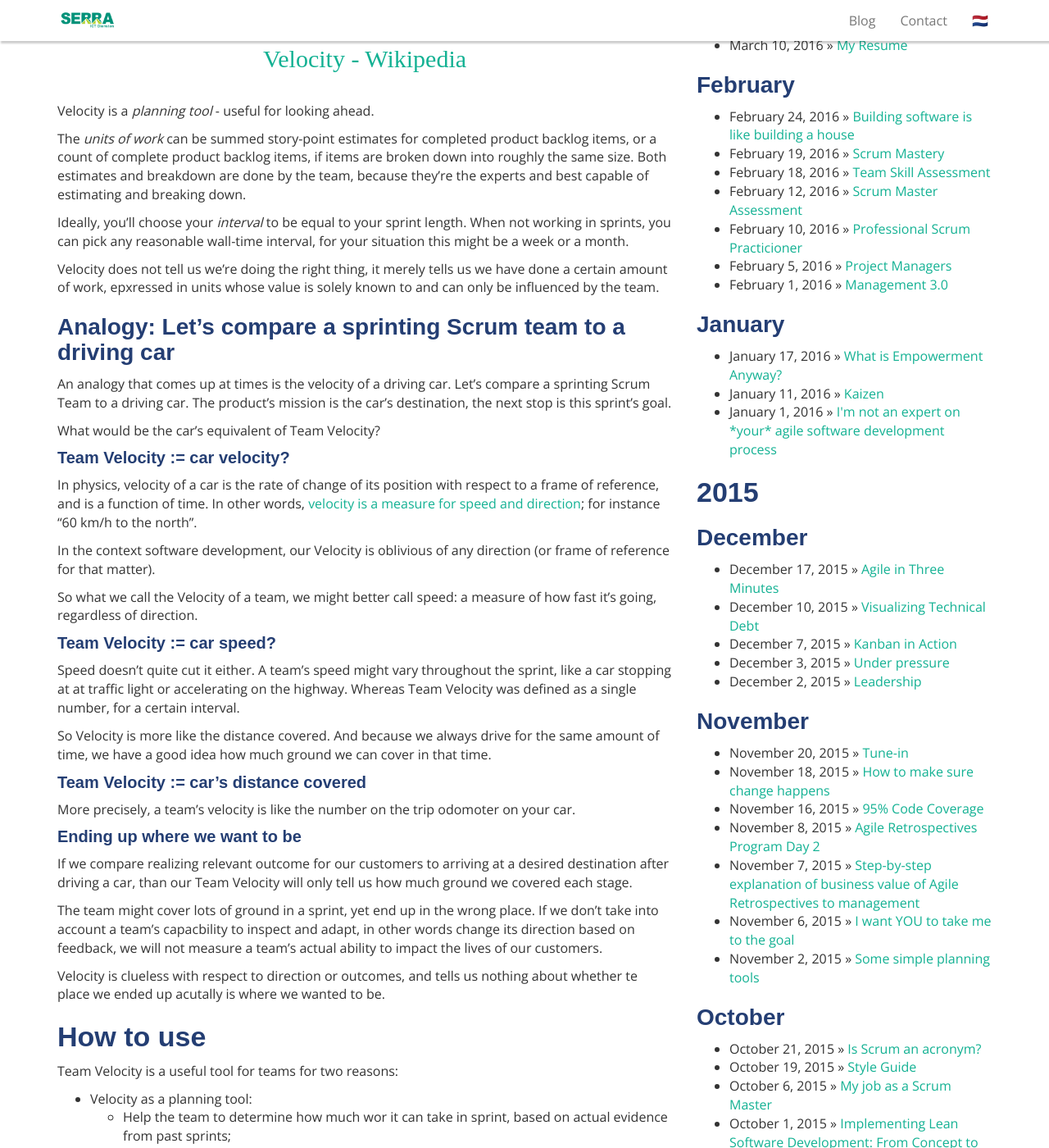
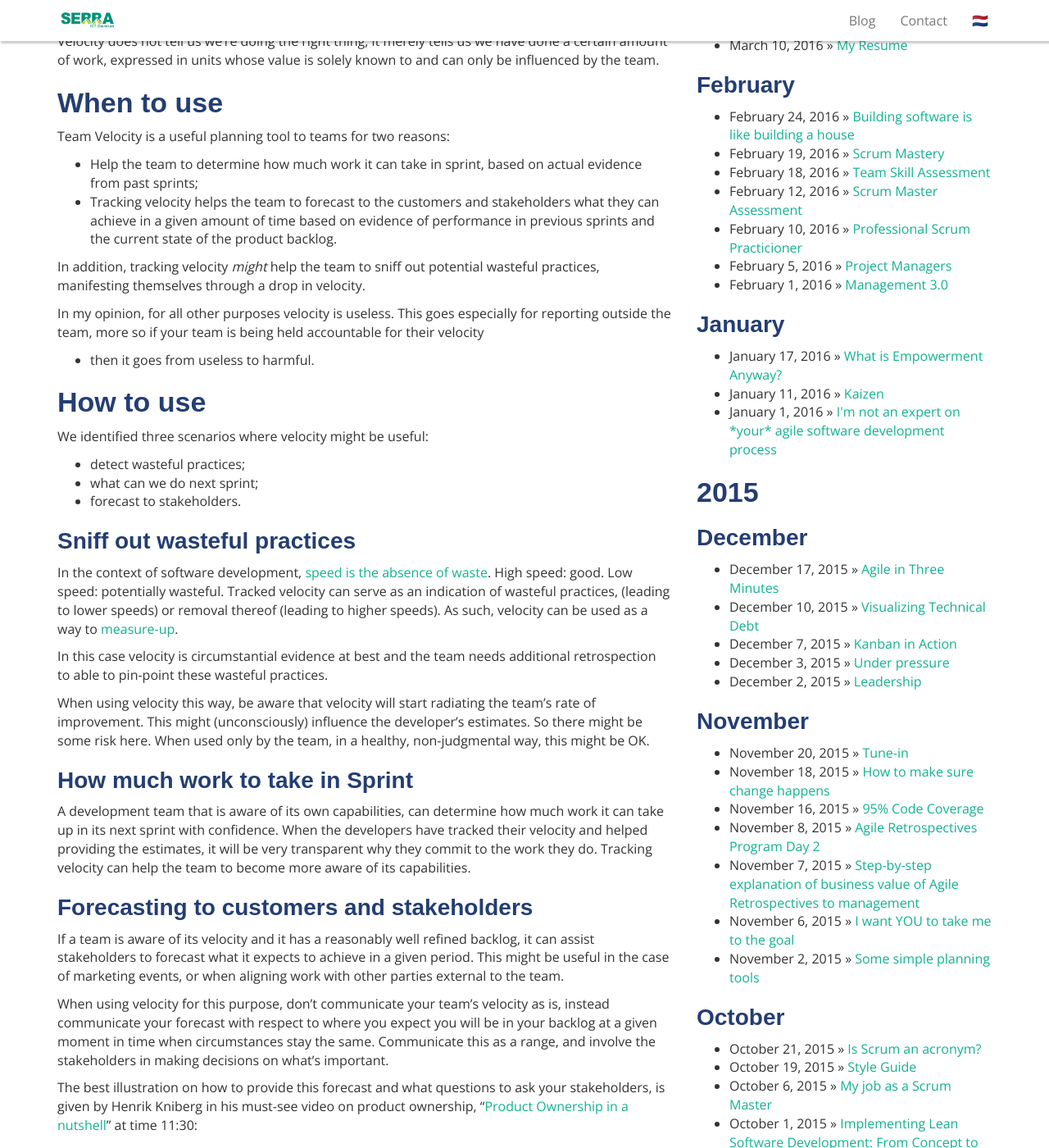
Before and after one commit to serraict/serraict.github.io, a Jekyll site: the page built from _posts/learn/2016-04-28-velocity.md, in a window 1280 px wide and 1400 px high, scrolled down 763 px. Shown: the whole window at 82% size. Built offline with Jekyll 4.4.1, drawn with Linux system fonts in a browser that asks for light colours; nearby versions of some CDN libraries; some web fonts are replaced; comment, search, counter and statistics services are not loaded; some of the changed text lies outside the part shown; grey boxes are pictures that could not be loaded.

Commit message:
Add post on velocity

```diff
--- a/_posts/learn/2016-04-28-velocity.md
+++ b/_posts/learn/2016-04-28-velocity.md
@@ -17,108 +17,50 @@ Is it OK to report velocity outside the team?
 From now on, I'll adhere to the following definition of
 velocity in the context of software development:
 
-> Velocity is a planning tool used in Agile Software development [...]
-> Velocity is calculated
-> by counting the number of units of work completed in a certain interval,
-> the length of which is determined at the start of the project.
->
-> [Velocity - Wikipedia]
+*Velocity is a planning tool used in Agile Software development [...]
+Velocity is calculated
+by counting the number of units of work completed in a certain interval,
+the length of which is determined at the start of the project.*
+[Velocity - Wikipedia]
 
 Velocity is a *planning tool* - useful for looking ahead.
 
-The *units of work* can be summed story-point estimates for completed product backlog items,
-or a count of complete product backlog items, if items are broken down into roughly the same size.
+The *units of work* can be
+summed story-point estimates for completed product backlog items,
+or a simple count of completed product backlog items,
+if items are broken down into roughly the same size.
 Both estimates and breakdown are done by the team,
 because they're the experts and best capable of estimating and breaking down.
 
 Ideally, you'll choose your *interval* to be equal to your sprint length.
-When not working in sprints, you can pick any reasonable wall-time interval,
-for your situation this might be a week or a month.
+When not working in sprints, you can pick any reasonable wall-time interval.
+
+If we'd compare a sprinting team to a driving car,
+the car's distance covered during the trip
+would be the best analogy for the team's velocity.
 
 Velocity does not tell us we're doing the right thing,
 it merely tells us we have done a certain amount of work,
-epxressed in units whose value is solely known to
+expressed in units whose value is solely known to
 and can only be influenced by the team.
 
-### Analogy: Let's compare a sprinting Scrum team to a driving car
+## When to use
 
-An analogy that comes up at times is the velocity of a driving car.
-Let's compare a sprinting Scrum Team to a driving car.
-The product's mission is the car's destination,
-the next stop is this sprint's goal.
+Team Velocity is a useful planning tool to teams for two reasons:
 
-What would be the car's equivalent of Team Velocity?
+ * Help the team to determine how much work it can take in sprint,
+   based on actual evidence from past sprints;
+ * Tracking velocity helps the team to forecast
+   to the customers and stakeholders
+   what they can achieve in a given amount of time
+   based on
+   evidence of performance in previous sprints
+   and
+   the current state of the product backlog.
 
-#### Team Velocity := car velocity?
-
-In physics, velocity of a car is
-the rate of change of its position
-with respect to a frame of reference,
-and is a function of time.
-In other words,
-[velocity is a measure for speed and direction];
-for instance "60 km/h to the north".
-
-In the context software development,
-our Velocity is oblivious of any direction
-(or frame of reference for that matter).
-
-So what we call the Velocity of a team,
-we might better call speed:
-a measure of how fast it's going,
-regardless of direction.
-
-#### Team Velocity := car speed?
-
-Speed doesn't quite cut it either.
-A team's speed might vary throughout the sprint,
-like a car stopping at at traffic light
-or accelerating on the highway.
-Whereas Team Velocity was defined as a single number,
-for a certain interval.
-
-So Velocity is more like the distance covered.
-And because we always drive for the same amount of time,
-we have a good idea how much ground we can cover in that time.
-
-#### Team Velocity := car's distance covered
-
-More precisely, a team's velocity is like
-the number on the trip odomoter on your car.
-
-#### Ending up where we want to be
-
-If we compare realizing relevant outcome for our customers
-to arriving at a desired destination after driving a car,
-than our Team Velocity will only tell us how much ground we covered
-each stage.
-
-The team might cover lots of ground in a sprint,
-yet end up in the wrong place.
-If we don't take into account a team's capacbility to inspect and adapt,
-in other words change its direction based on feedback,
-we will not measure a team's actual ability to impact the lives of our customers.
-
-Velocity is clueless with respect to direction or outcomes,
-and tells us nothing about whether te place we ended up
-acutally is where we wanted to be.
-
-## How to use
-
-Team Velocity is a useful tool for teams for two reasons:
-
- * Velocity as a planning tool:
-   * Help the team to determine how much wor it can take in sprint,
-     based on actual evidence from past sprints;
-   * Tracking velocity helps the team to forecast
-     to the customers and stakeholders
-     what they can achieve in a given amount of time
-     based on
-     evidence of performance in previous sprints
-     and
-     the current state of the product backlog.
- * Tracking velocity helps the team
-   to sniff out potential wasteful practices.
+In addition, tracking velocity *might* help the team
+to sniff out potential wasteful practices,
+manifesting themselves through a drop in velocity.
 
 In my opinion, for all other purposes velocity is useless.
 This goes especially for reporting outside the team,
@@ -134,39 +76,79 @@ Want to make management happy?
 Blow up your estimates!
 -->
 
+## How to use
+
+We identified three scenarios where velocity might be useful:
+
+ * detect wasteful practices;
+ * what can we do next sprint;
+ * forecast to stakeholders.
+
 ### Sniff out wasteful practices
 
 In the context of software development,
 [speed is the absence of waste].
 High speed: good. Low speed: potentially wasteful.
-This is why I like it if teams track their Velocity:
-it can serve of an indication of new wasteful practices,
+Tracked velocity can serve as an indication of wasteful practices,
 (leading to lower speeds)
 or removal thereof
 (leading to higher speeds).
+As such, velocity can be used as a way to [measure-up].
 
-### Velocity as a planning tool
+In this case velocity is circumstantial evidence at best
+and the team needs additional retrospection
+to able to pin-point these wasteful practices.
 
-#### How much work to take in Sprint
+When using velocity this way,
+be aware that velocity will start radiating
+the team's rate of improvement.
+This might (unconsciously) influence the developer's estimates.
+So there might be some risk here.
+When used only by the team,
+in a healthy, non-judgmental way,
+this might be OK.
 
+### How much work to take in Sprint
 
+A development team that is aware of its own capabilities,
+can determine how much work it can take up in its next sprint
+with confidence.
+When the developers have tracked their velocity
+and helped providing the estimates,
+it will be very transparent why they commit to the work they do.
+Tracking velocity can help the team to become more aware of its capabilities.
 
+### Forecasting to customers and stakeholders
 
+If a team is aware of its velocity
+and it has a reasonably well refined backlog,
+it can assist stakeholders to forecast
+what it expects to achieve in a given period.
+This might be useful in the case of marketing events,
+or when aligning work with other parties
+external to the team.
 
-
-
-Don't communicate your Team Velocity as is,
+When using velocity for this purpose,
+don't communicate your team's velocity as is,
 instead communicate your forecast
-with respect to where you will be
+with respect to where you expect you will be
 in your backlog
 at a given moment in time
 when circumstances stay the same.
-Communicate this as a range.
+Communicate this as a range,
+and involve the stakeholders in making decisions on what's important.
 
+The best illustration on how to provide this forecast
+and what questions to ask your stakeholders,
+is given by Henrik Kniberg in his must-see video on product ownership,
+"[Product Ownership in a nutshell]" at time 11:30:
 
+{% include youtube.html video-url="502ILHjX9EE?start=689" %}
 
 ## What's your team's definition?
 
+What's your team's definition of velocity?
+How have you agreed to use your velocity?
 
 
 
@@ -174,8 +156,6 @@ Communicate this as a range.
  [Velocity - Wikipedia]: https://en.wikipedia.org/wiki/Velocity_(software_development)
  [velocity is a measure for speed and direction]: https://en.wikipedia.org/wiki/Velocity
  [speed is the absence of waste]: http://my.safaribooksonline.com/book/software-engineering-and-development/agile-development/0321437381/chapter-5dot-speed/ch05lev1sec1?bookview=search&query=speed+is+the+absence+of+waste
-
-https://www.sjbaker.org/paper_and_pencil_games/graph_racers/
-http://harmmade.com/vectorracer/
-https://en.wikipedia.org/wiki/Racetrack_(game)
-https://www.mountaingoatsoftware.com/blog/know-exactly-what-velocity-means-to-your-scrum-team
+ [measure-up]: http://www.leanessays.com/2003/01/measure-up.html
+ [Cohn]: https://www.mountaingoatsoftware.com/blog/know-exactly-what-velocity-means-to-your-scrum-team
+ [Product Ownership in a nutshell]: https://www.youtube.com/watch?v=502ILHjX9EE
```
Also changed, not shown: _drafts/velocity.md (deleted, +0 -174 lines).
